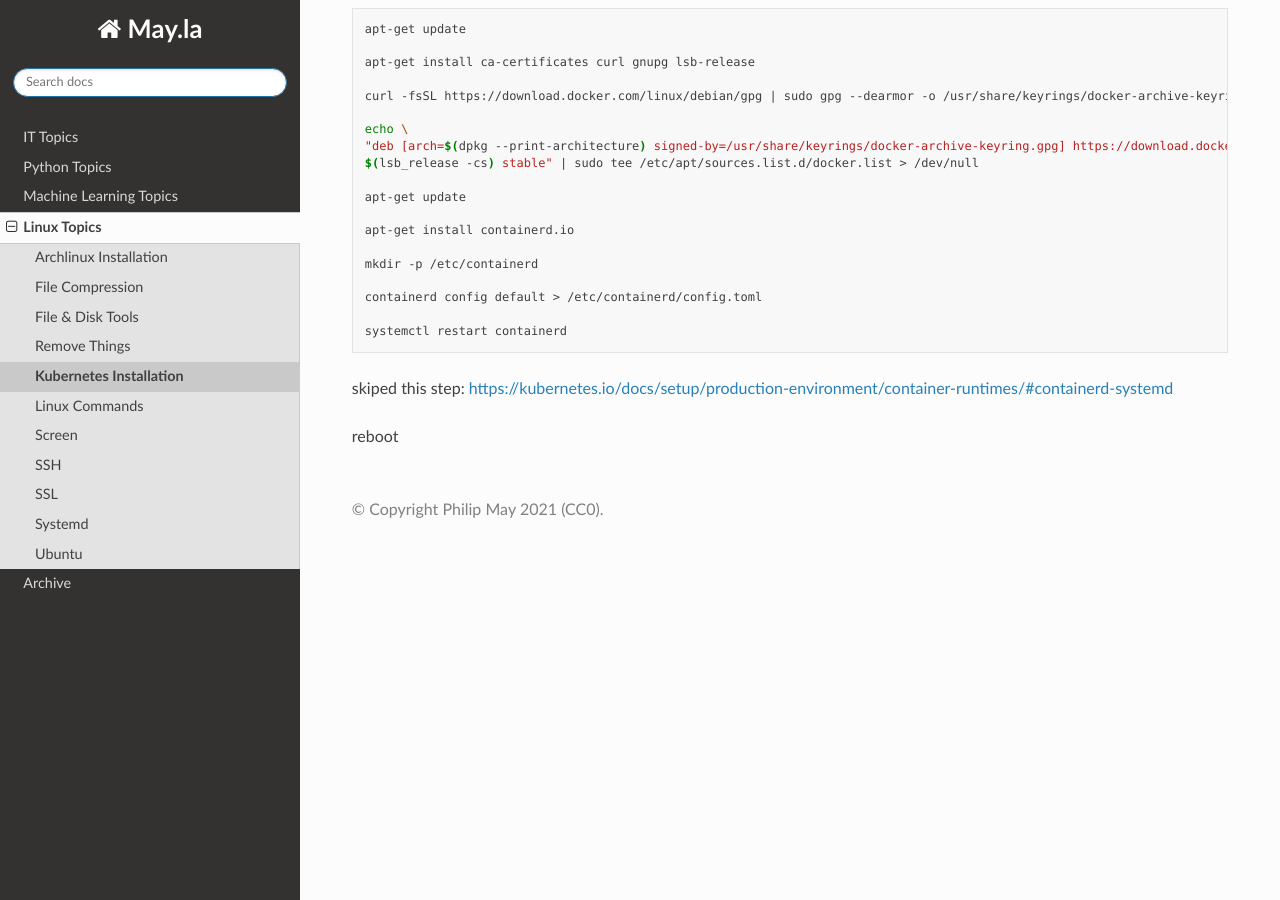
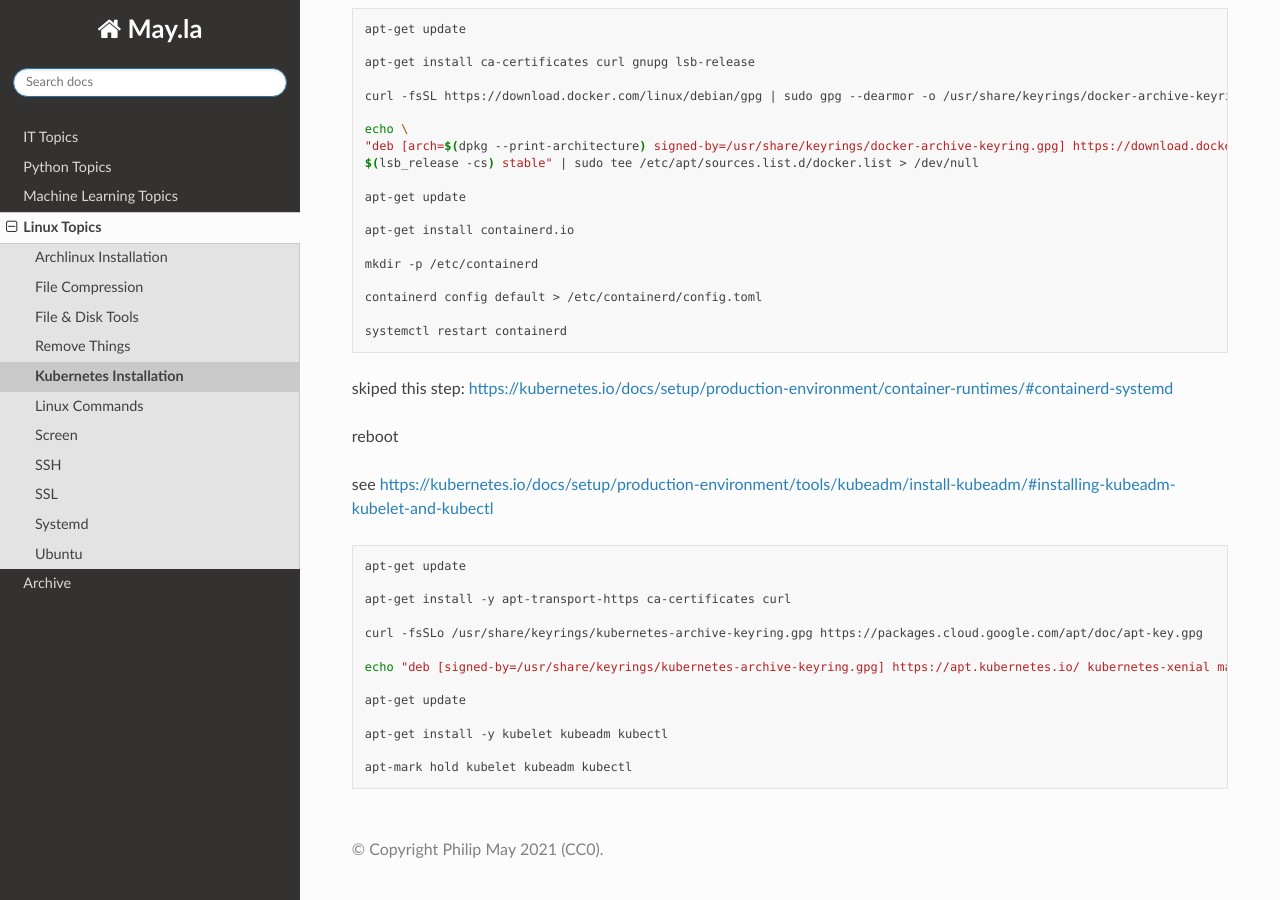
Before and after one commit to PhilipMay/May.la, a Sphinx documentation site: the page built from source/linux/kubernetes-install.md, in a window 1280 px wide and 900 px high, scrolled down 1034 px. Built offline with Sphinx 7.4.7 and the Read the Docs theme 2.0.0, drawn with Linux system fonts in a browser that asks for light colours.

Commit message:
Update kubernetes-install.md

````diff
--- a/source/linux/kubernetes-install.md
+++ b/source/linux/kubernetes-install.md
@@ -65,3 +65,20 @@ systemctl restart containerd
 skiped this step: https://kubernetes.io/docs/setup/production-environment/container-runtimes/#containerd-systemd
 
 reboot
+
+see https://kubernetes.io/docs/setup/production-environment/tools/kubeadm/install-kubeadm/#installing-kubeadm-kubelet-and-kubectl
+```bash
+apt-get update
+
+apt-get install -y apt-transport-https ca-certificates curl
+
+curl -fsSLo /usr/share/keyrings/kubernetes-archive-keyring.gpg https://packages.cloud.google.com/apt/doc/apt-key.gpg
+
+echo "deb [signed-by=/usr/share/keyrings/kubernetes-archive-keyring.gpg] https://apt.kubernetes.io/ kubernetes-xenial main" | sudo tee /etc/apt/sources.list.d/kubernetes.list
+
+apt-get update
+
+apt-get install -y kubelet kubeadm kubectl
+
+apt-mark hold kubelet kubeadm kubectl
+```
````
